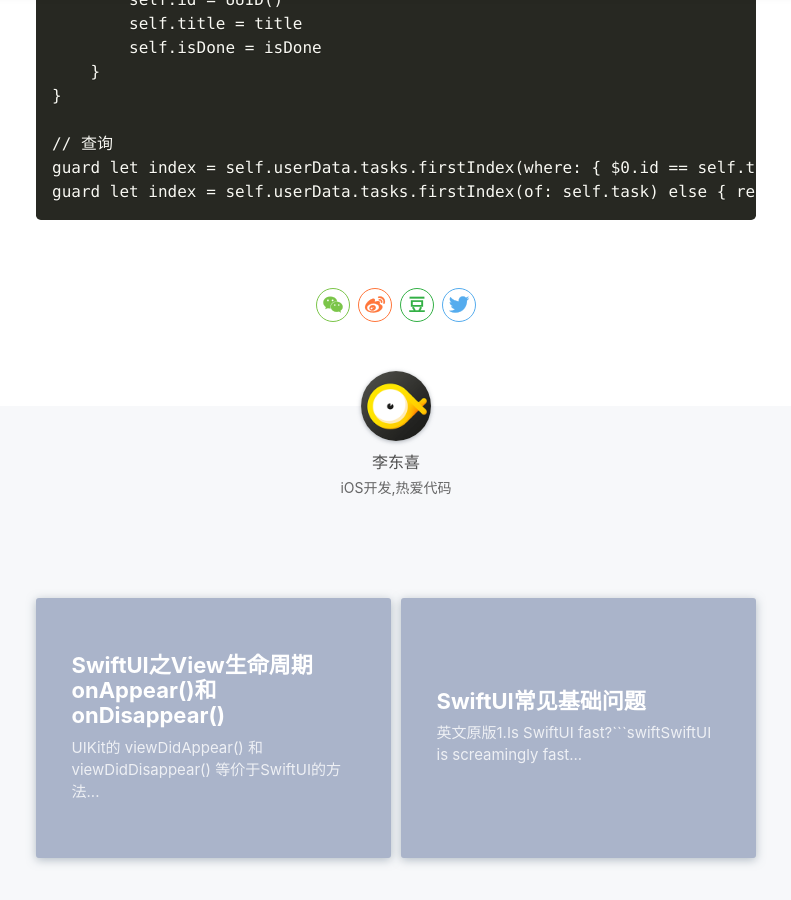
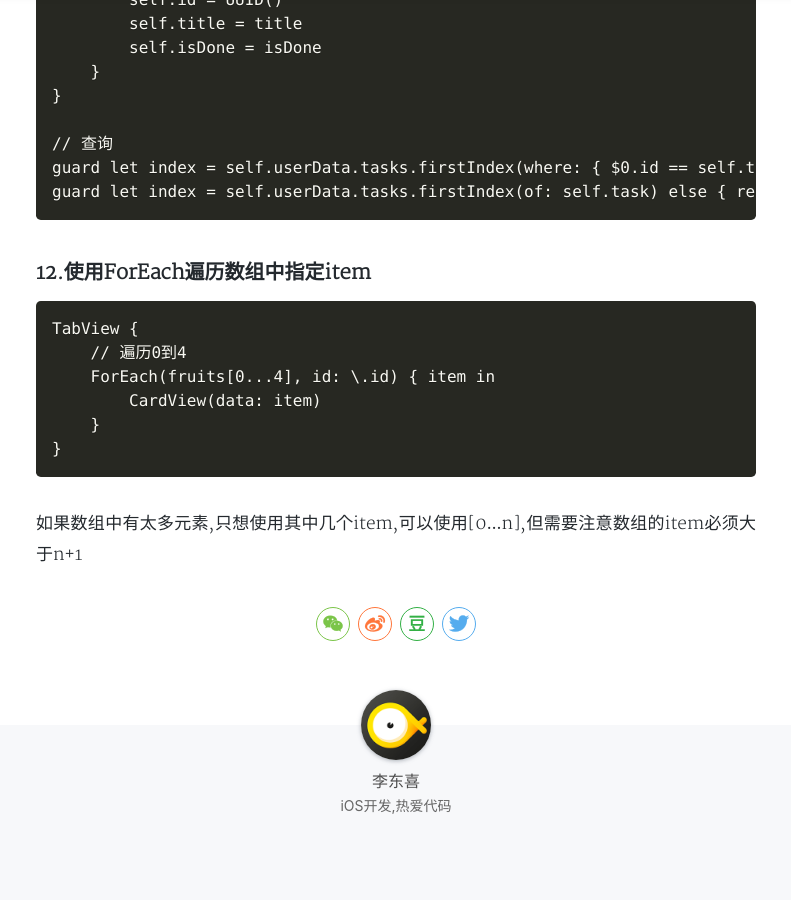
Before and after one commit to dongxiexidu/dongxiexidu.github.com, a Jekyll site: the page built from _posts/2021-05-02-SwiftUI建议和小技巧.md, in a window 1280 px wide and 900 px high, scrolled down 5802 px. Shown: the whole window, without its empty margins (244-1035 px from the left). Built offline with Jekyll 4.4.1, drawn with Linux system fonts in a browser that asks for light colours; nearby versions of some CDN libraries; a style sheet for code colours, icons or effects is not loaded.

Commit message:
Update 2021-05-02-SwiftUI建议和小技巧.md

````diff
--- a/_posts/2021-05-02-SwiftUI建议和小技巧.md
+++ b/_posts/2021-05-02-SwiftUI建议和小技巧.md
@@ -208,3 +208,14 @@ struct Task: Equatable, Hashable, Codable, Identifiable {
 guard let index = self.userData.tasks.firstIndex(where: { $0.id == self.task.id }) else { return }
 guard let index = self.userData.tasks.firstIndex(of: self.task) else { return }
 ```
+
+### 12.使用ForEach遍历数组中指定item
+```
+TabView {
+    // 遍历0到4
+    ForEach(fruits[0...4], id: \.id) { item in
+        CardView(data: item)
+    }
+}
+```
+如果数组中有太多元素,只想使用其中几个item,可以使用[0...n],但需要注意数组的item必须大于n+1
````
